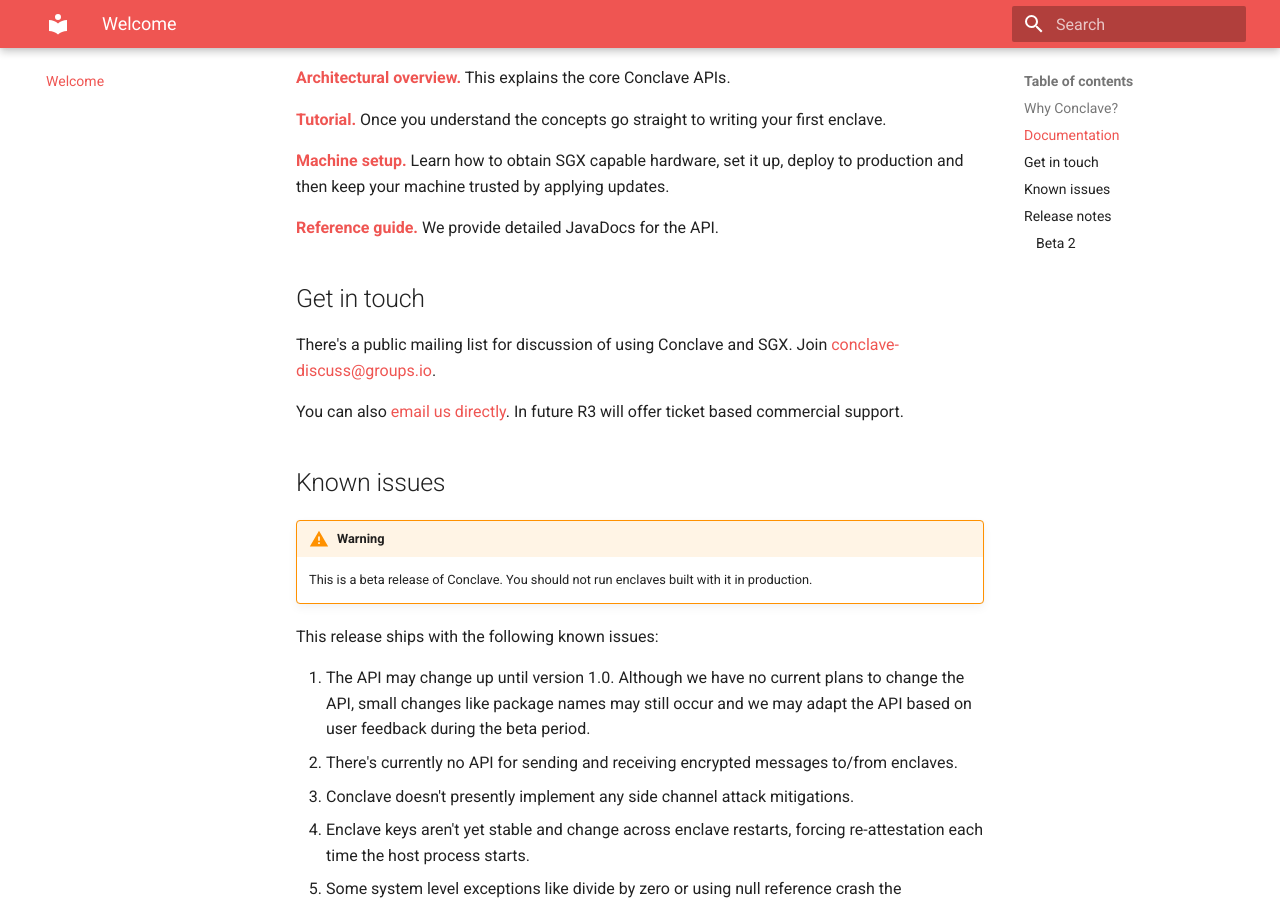
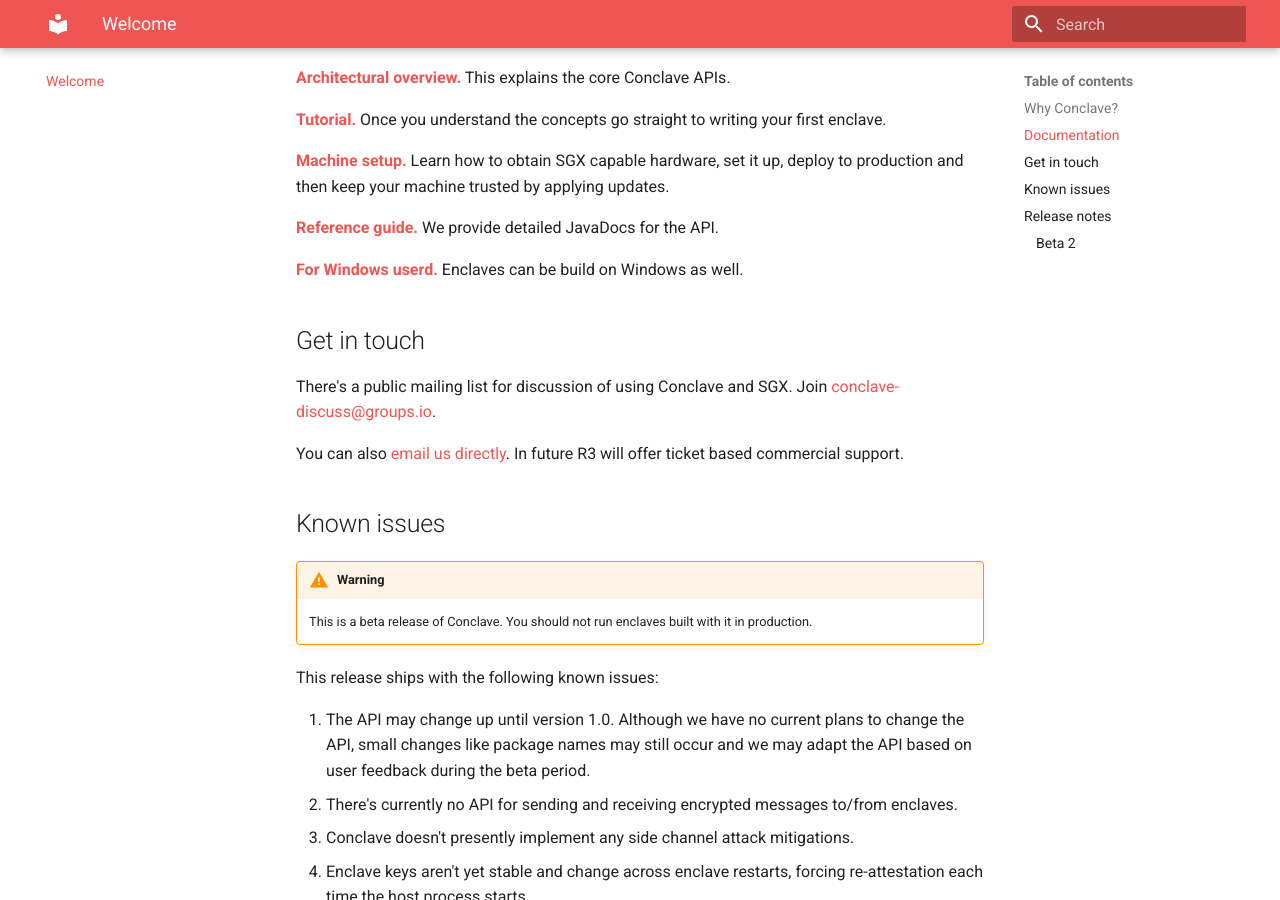
Before and after one commit to R3Conclave/conclave-core-sdk, an MkDocs documentation site: the page built from docs/docs/index.md, in a window 1280 px wide and 900 px high, scrolled down 810 px. Built offline with MkDocs 1.6.1 and Material for MkDocs 9.7.7, drawn with Linux system fonts in a browser that asks for light colours.

Commit message:
updated docs for windows users

```diff
--- a/docs/docs/index.md
+++ b/docs/docs/index.md
@@ -30,6 +30,7 @@
 
 [**Reference guide.**](api/index.html) We provide detailed JavaDocs for the API.
 
+[**For Windows userd.**](windows.md) Enclaves can be build on Windows as well.
 ## Get in touch
 
 There's a public mailing list for discussion of using Conclave and SGX. Join [conclave-discuss@groups.io](https://groups.io/g/conclave-discuss).
```
